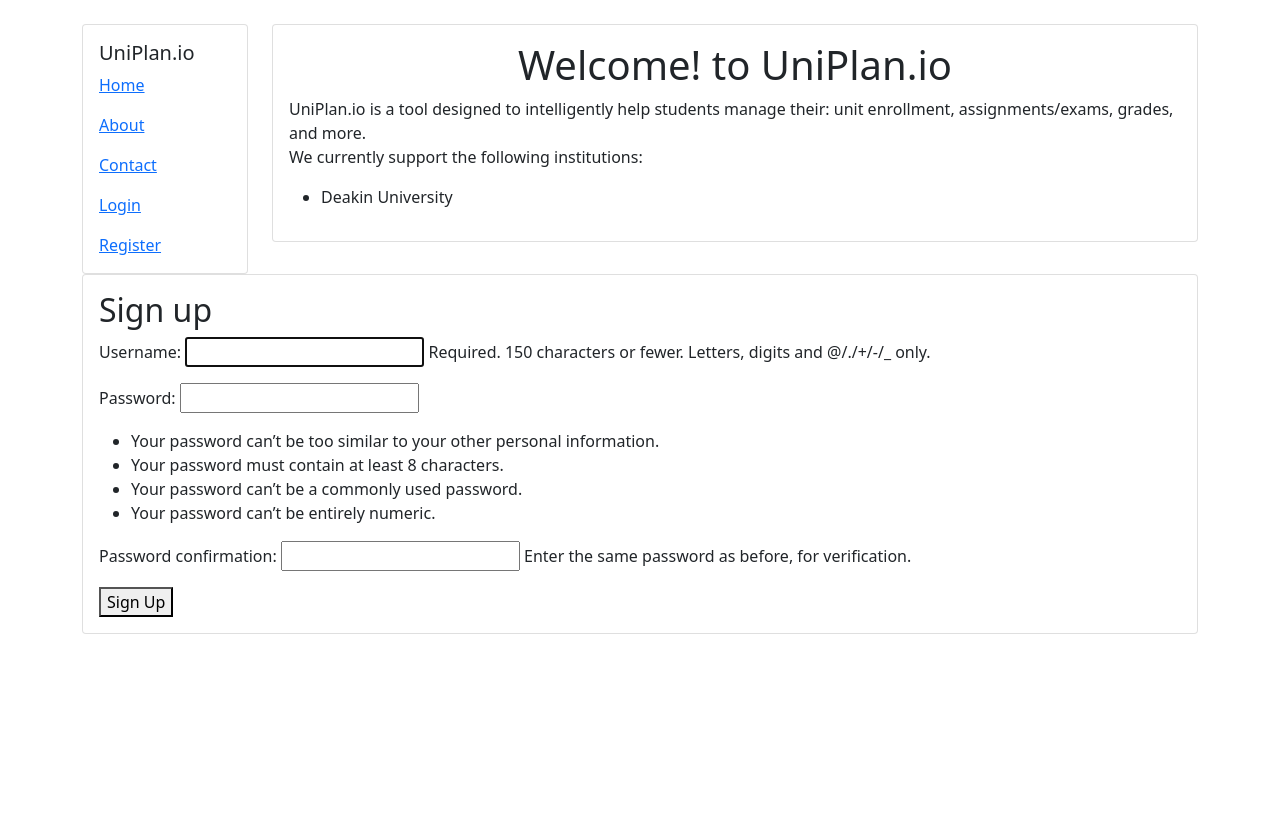
After one commit to illegalbyte/uniplan, a Django app: page /accounts/signup/ in a window 1280 px wide. The commit adds this page. Run offline with Django 4.2, Linux system fonts and the light colour scheme.

Commit message:
implement user registration

```diff
--- a/app_uniplan/forms.py
+++ b/app_uniplan/forms.py
@@ -1,6 +1,2 @@
 from django.contrib.auth.forms import UserCreationForm, AuthenticationForm
 from django import forms
-
-class LoginForm(AuthenticationForm):
-	email = forms.forms.CharField(max_length=100, required=True, widget=forms.TextInput(attrs={'class': 'form-control', 'placeholder': 'Email'}))
-	password = forms.CharField(, max_length=, required=False)
--- a/app_uniplan/templates/app_uniplan/base.html
+++ b/app_uniplan/templates/app_uniplan/base.html
@@ -25,7 +25,7 @@
 				<div class="card-body">
 					<h5 class="card-title">UniPlan.io</h5>
 					<p class="card-text">
-						<a href="">Home</a>
+						<a href="{% url 'index' %}">Home</a>
 					</p>
 					<p class="card-text">
 						<a href="">About</a>
@@ -33,11 +33,17 @@
 					<p class="card-text">
 						<a href="">Contact</a>
 					</p>
+					{% if user.is_authenticated %}
 					<p class="card-text">
-						<a href="">Login</a>
+						<a href="{% url 'logout' %}">Logout</a>
 					</p>
+					{% else %}
 					<p class="card-text">
-						<a href="">Register</a>
+						<a href="{% url 'login' %}">Login</a>
+					</p>
+					{% endif %}
+					<p class="card-text">
+						<a href="{% url 'signup' %}">Register</a>
 					</p>
 				</div>
 			</div>
@@ -45,8 +51,12 @@
 		<div class="col-md-10">
 			<div class="card">
 				<div class="card-body">
-					<h1 class="card-title text-center">Welcome to UniPlan.io</h5>
-					<p class="card-text">
+					{% if user.is_authenticated %}
+					<h1 class="card-title text-center">Welcome {{ user.username }}! to UniPlan.io</h5>
+					{% else %}
+					<h1 class="card-title text-center">Welcome! to UniPlan.io</h5>
+					{% endif %}
+						<p class="card-text">
 						UniPlan.io is a tool designed to intelligently help students manage their: unit enrollment, assignments/exams, grades, and more. <br>
 						We currently support the following institutions:
 						<ul>
--- a/app_uniplan/templates/app_uniplan/login.html
+++ b/app_uniplan/templates/registration/login.html
@@ -1,8 +1,11 @@
-<!-- templates/registration/login.html -->
 {% extends 'app_uniplan/base.html' %}
+
+{% block content %}
 <h2>Log In</h2>
 <form method="post">
   {% csrf_token %}
   {{ form.as_p }}
   <button type="submit">Log In</button>
 </form>
+
+{% endblock %}
--- /dev/null
+++ b/app_uniplan/templates/registration/signup.html
@@ -0,0 +1,12 @@
+{% extends 'app_uniplan/base.html' %}
+
+{% block title %}Sign Up{% endblock %}
+
+{% block content %}
+  <h2>Sign up</h2>
+  <form method="post">
+    {% csrf_token %}
+    {{ form.as_p }}
+    <button type="submit">Sign Up</button>
+  </form>
+{% endblock %}
--- a/app_uniplan/urls.py
+++ b/app_uniplan/urls.py
@@ -4,5 +4,6 @@
 
 urlpatterns = [
 	path('', views.index, name='index'),
-    path('accounts', include('django.contrib.auth.urls')),
+    path('accounts/', include('django.contrib.auth.urls')),
+	path('accounts/signup/', views.SignupView.as_view(), name='signup'),
 ]
--- a/app_uniplan/views.py
+++ b/app_uniplan/views.py
@@ -1,5 +1,7 @@
 from django.shortcuts import render
-from django.contrib.auth.views import LoginView
+from django.contrib.auth.forms import UserCreationForm
+from django.urls import reverse_lazy
+from django.views import generic
 
 
 # Create your views here.
@@ -7,7 +9,7 @@
 def index(request):
 	return render(request, 'app_uniplan/index.html')
 
-class CustomLoginView(LoginView):
-	login_template = 'app_uniplan/login.html'
-	def form_valid(self, form):
-		return super(CustomLoginView, self).form_valid(form)
+class SignupView(generic.CreateView):
+	form_class = UserCreationForm
+	success_url = reverse_lazy('login')
+	template_name = 'registration/signup.html'
--- a/uniplan/settings.py
+++ b/uniplan/settings.py
@@ -125,4 +125,5 @@
 
 DEFAULT_AUTO_FIELD = 'django.db.models.BigAutoField'
 
-LOGIN_REDIRECT_URL = ''
+LOGIN_REDIRECT_URL = 'index'
+LOGOUT_REDIRECT_URL = 'index'
```
